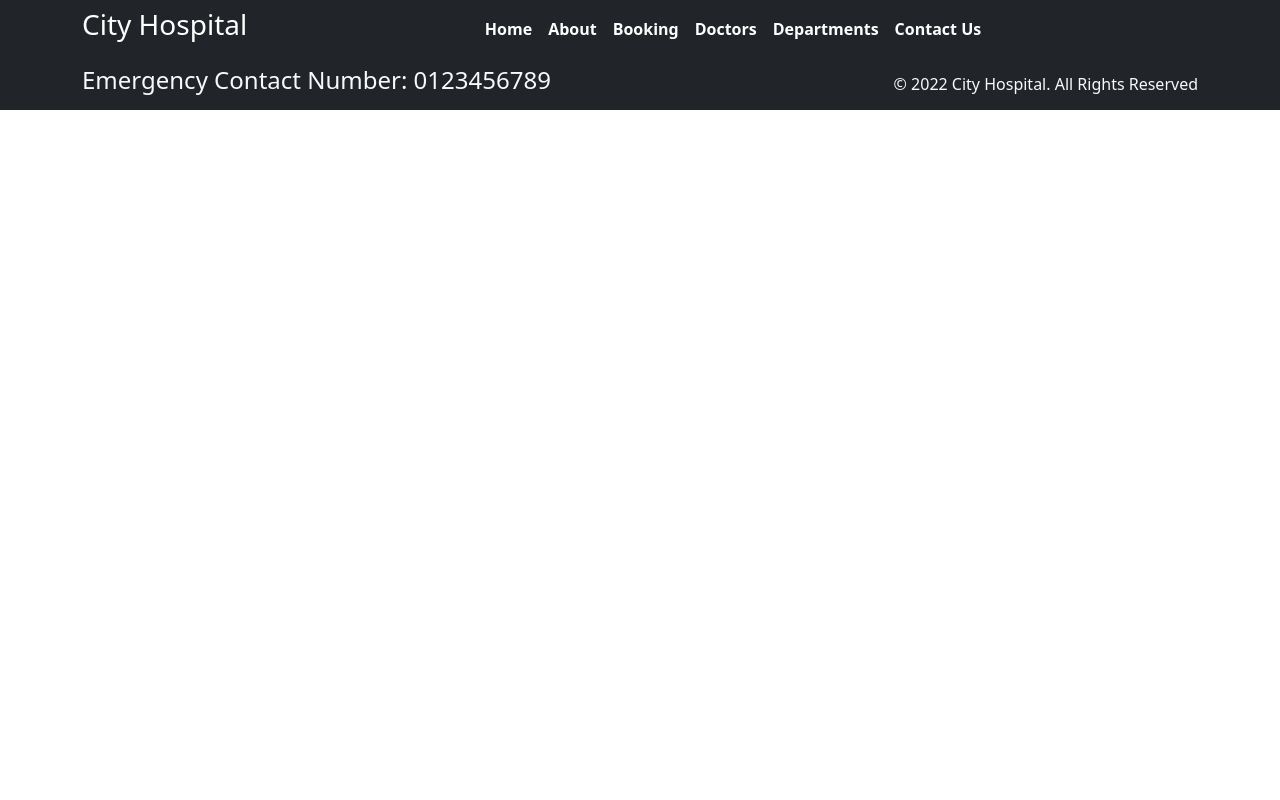
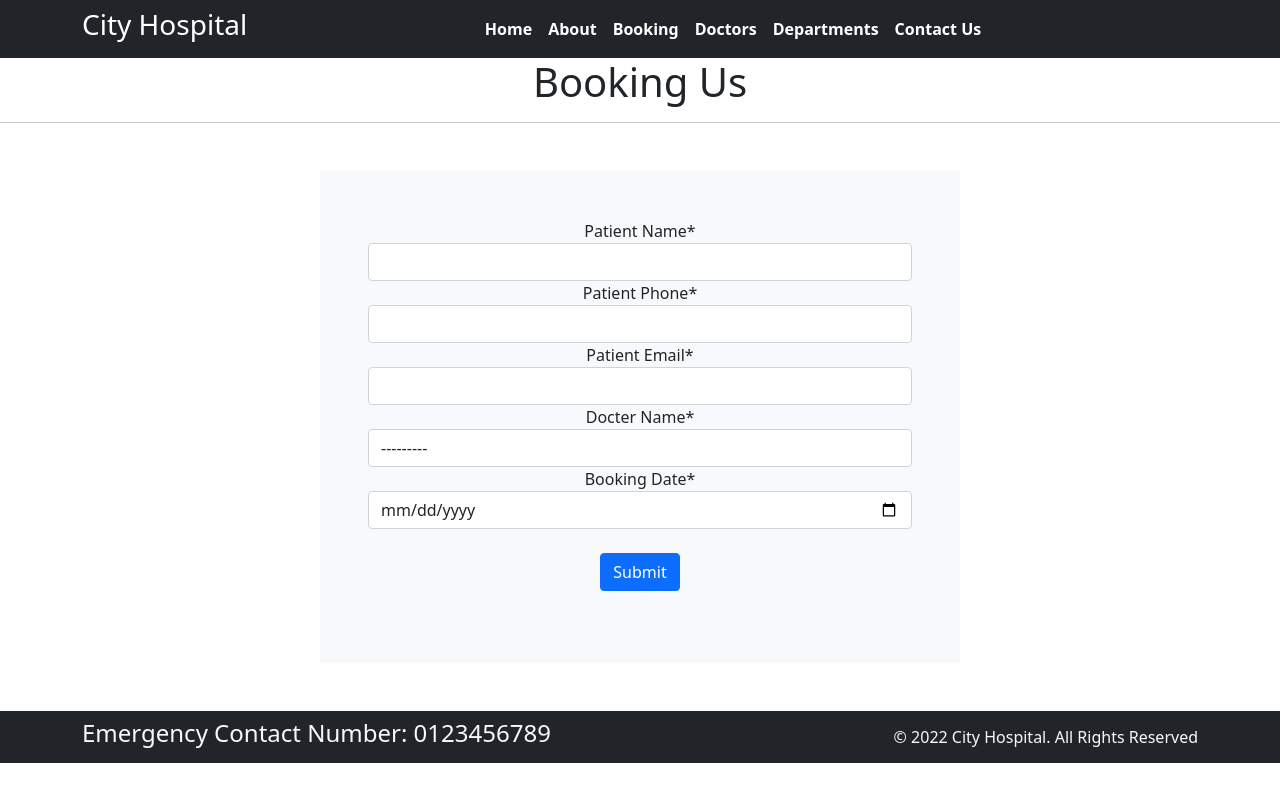
Before and after one commit to mohamedirfank/hospital_managment, a Django app: page /booking in a window 1280 px wide. Run offline with Django 3.2, Linux system fonts and the light colour scheme; data comes from the database, SQL or seed files in the repository; both versions use the stored data as it was after the commit; some libraries are stand-ins or nearby versions.

Commit message:
forms added

```diff
--- /dev/null
+++ b/home/forms.py
@@ -0,0 +1,23 @@
+from django import forms
+from .models import Booking
+
+
+class DateInput(forms.DateInput):
+    input_type = 'date'
+
+
+class BookingForm(forms.ModelForm):
+    class Meta:
+        model = Booking
+        fields  = '__all__'
+
+        widgets = {
+            'booking_date' : DateInput()
+        }
+        labels ={
+            'p_name' : "Patient Name",
+            'p_phone' : "Patient Phone",
+            'p_email' : "Patient Email",
+            'doc_name' : "Docter Name",
+            'booking_date' : "Booking Date",
+        }
--- a/home/models.py
+++ b/home/models.py
@@ -15,4 +15,15 @@ class Docter(models.Model):
     doc_img = models.ImageField(upload_to = 'docters')
 
     def __str__(self):
-        return self.doc_name
+        return 'DR.' + self.doc_name + ' - (' + self.doc_spec + ')'
+
+class Booking(models.Model):
+    p_name = models.CharField(max_length=255)
+    p_phone = models.CharField(max_length=25)
+    p_email = models.EmailField()
+    doc_name = models.ForeignKey(Docter, on_delete = models.CASCADE)
+    booking_date = models.DateTimeField()
+    booking_on = models.DateTimeField(auto_now=True)
+
+    def __str__(self):
+        return self.p_name
--- a/home/views.py
+++ b/home/views.py
@@ -1,6 +1,7 @@
 from django.shortcuts import render
 from django.http import HttpResponse
 from .models import Department,Docter
+from .forms import BookingForm
 
 # Create your views here.
 def index(request):
@@ -19,7 +20,15 @@ def docters(request):
     return render(request, 'docters.html',docs)
 
 def booking(request):
-    return render(request, 'booking.html')
+    if request.method == "POST":
+        form = BookingForm(request.POST)
+        if form.is_valid:
+            form.save()
+    form = BookingForm()
+    dict_form = {
+        'form': form
+    }
+    return render(request, 'booking.html', dict_form)
 
 def department(request):
     dep = {
--- a/hos_managment/settings.py
+++ b/hos_managment/settings.py
@@ -38,6 +38,7 @@ INSTALLED_APPS = [
     'django.contrib.messages',
     'django.contrib.staticfiles',
     'home',
+    'crispy_forms',
 ]
 
 MIDDLEWARE = [
@@ -125,6 +126,7 @@ STATICFILES_DIRS = [
 
 MEDIA_ROOT = BASE_DIR / 'uploads'
 MEDIA_URL = '/media/'
+CRISPY_TEMPLATE_PACK = 'bootstrap4'
 
 # Default primary key field type
 # https://docs.djangoproject.com/en/3.2/ref/settings/#default-auto-field
--- a/templates/booking.html
+++ b/templates/booking.html
@@ -1,3 +1,16 @@
 {% extends 'base.html' %}
 {% block tittle %}Booking{% endblock %}
-{% block content %}{% endblock %}
+{% block content %}
+{% load crispy_forms_tags %}
+
+<h1 class="text-center">Booking Us</h1>
+<hr>
+<div class="container w-50 text-center p-5 my-5 bg-light">
+<form action="" method="POST">
+    {% csrf_token %}
+    {{form | crispy}}
+    <br>
+    <button class="btn btn-primary mb-4" type="submit">Submit</button>
+</form>
+</div>
+{% endblock %}
```
Also changed, not shown: home/admin.py (+6 -1 lines), db.sqlite3, home/migrations/0003_booking.py (added).
